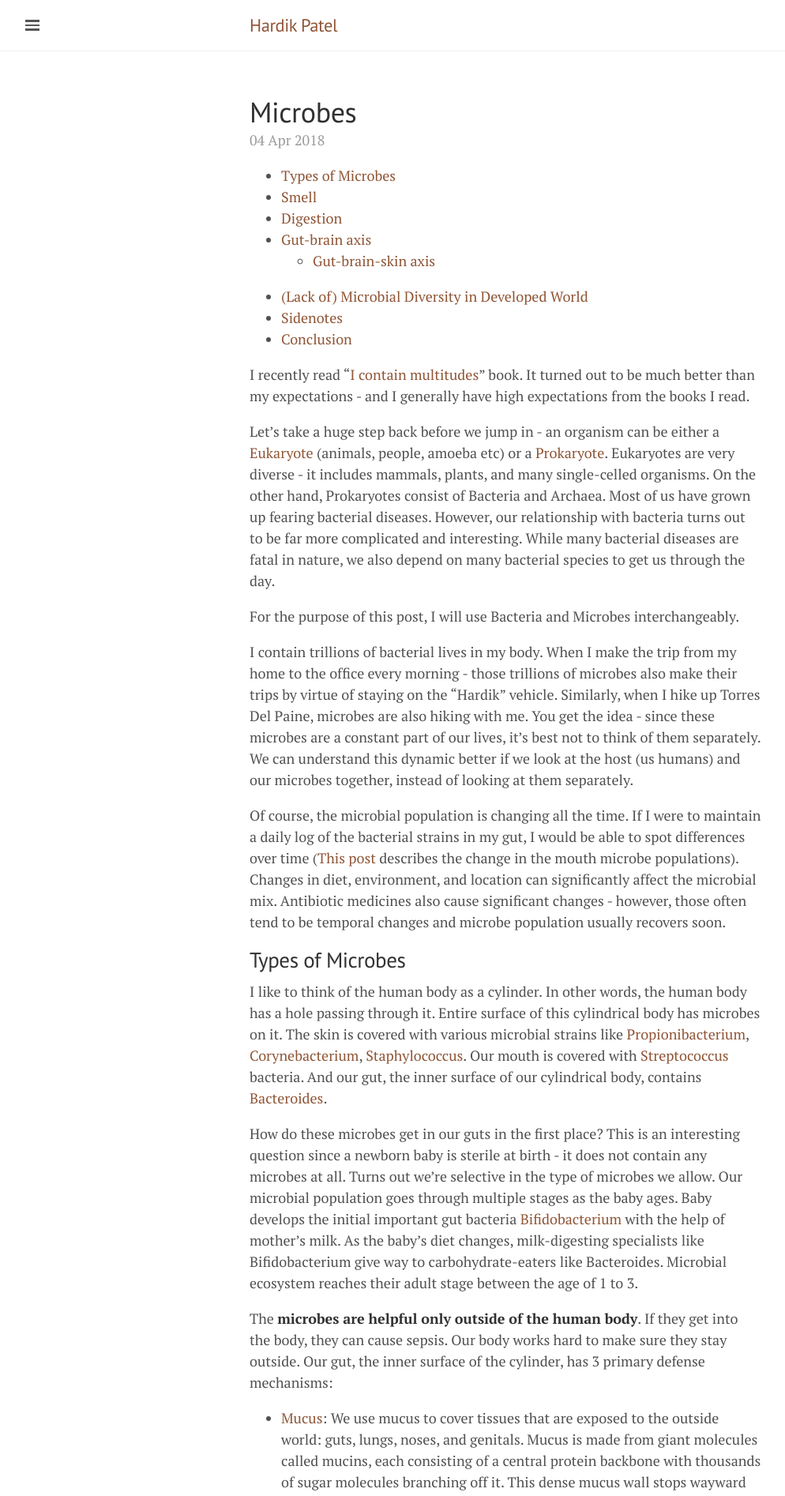
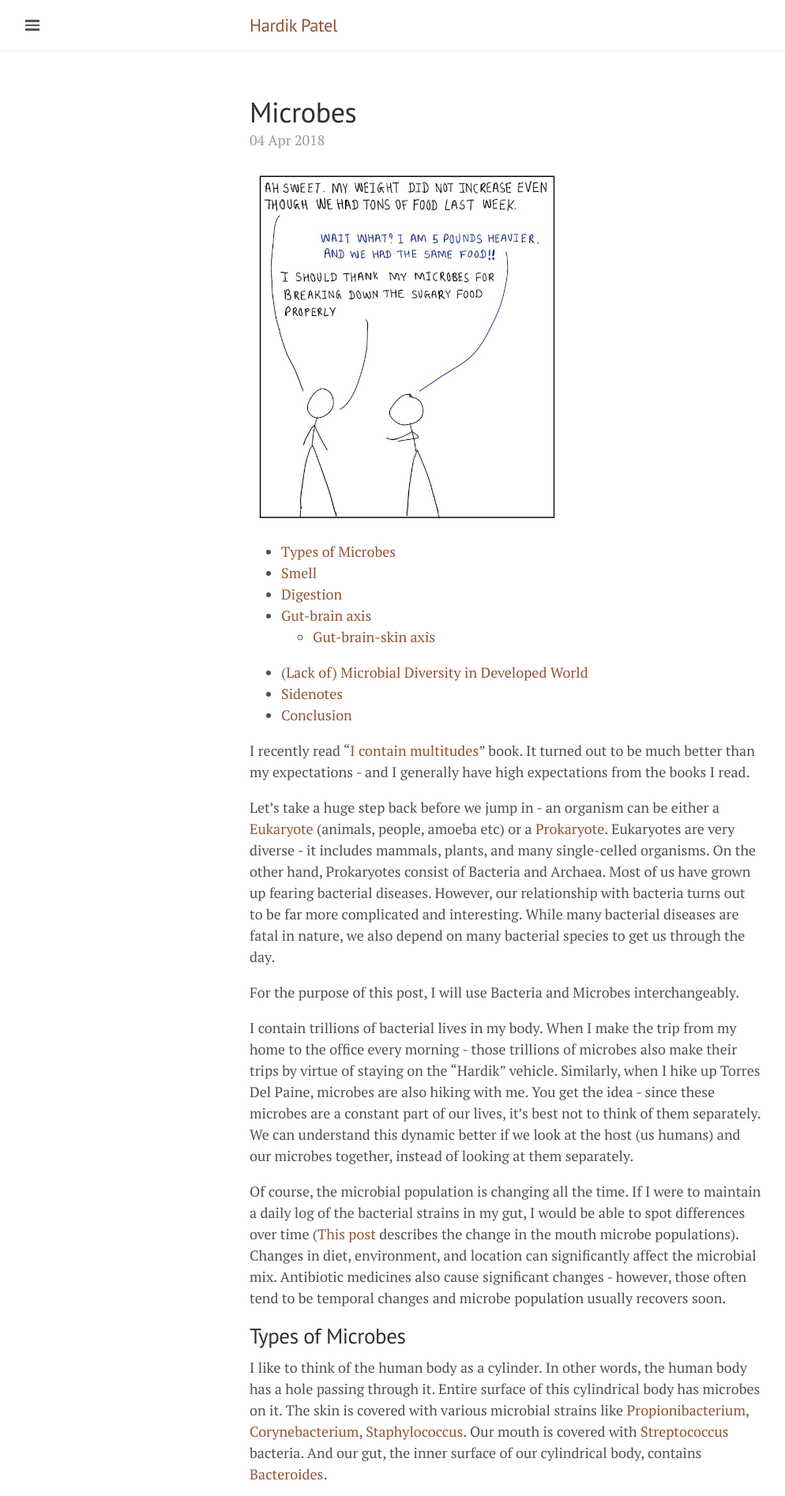
Before and after one commit to hardikp/hardikp.github.io, a Jekyll site: the page built from _posts/2018-04-04-microbes.md, in a window 1280 px wide. Shown: the top 1894 px of the page at 79% size, without its empty margins (0-994 px from the left). Built offline with Jekyll 4.4.1, drawn with Linux system fonts in a browser that asks for light colours; comment, search, counter and statistics services are not loaded.

Commit message:
Minor change in the post

```diff
--- a/_posts/2018-04-04-microbes.md
+++ b/_posts/2018-04-04-microbes.md
@@ -7,6 +7,8 @@ date:   2018-04-04 6:00:00
 mathjax: false
 image_url: "/assets/microbes/microbes-diversity-small.jpg"
 ---
+
+<img src="/assets/microbes/microbes-weight-small.jpg" style="width: 400px;">
 
 * TOC
 {:toc}
```
